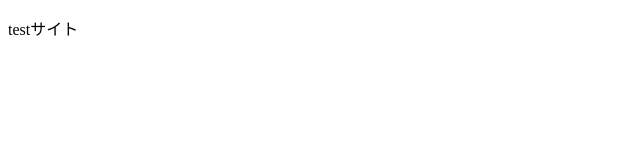
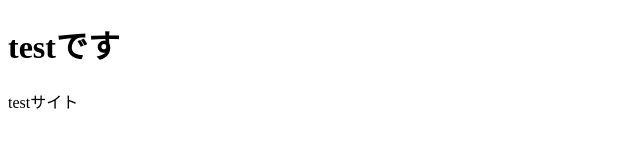
Before and after one commit to horiki-aim/git, a plain HTML site: page index.html in a window 1280 px wide. Shown: the whole page, without its empty margins (0-640 px from the left). Drawn offline with Linux system fonts and the light colour scheme.

Commit message:
h1追加

```diff
--- a/index.html
+++ b/index.html
@@ -7,6 +7,9 @@
 
 <body>
 
+<h1>testです</h1>
 <p>testサイト</p>
+
+
 </body>
 </html>
```
